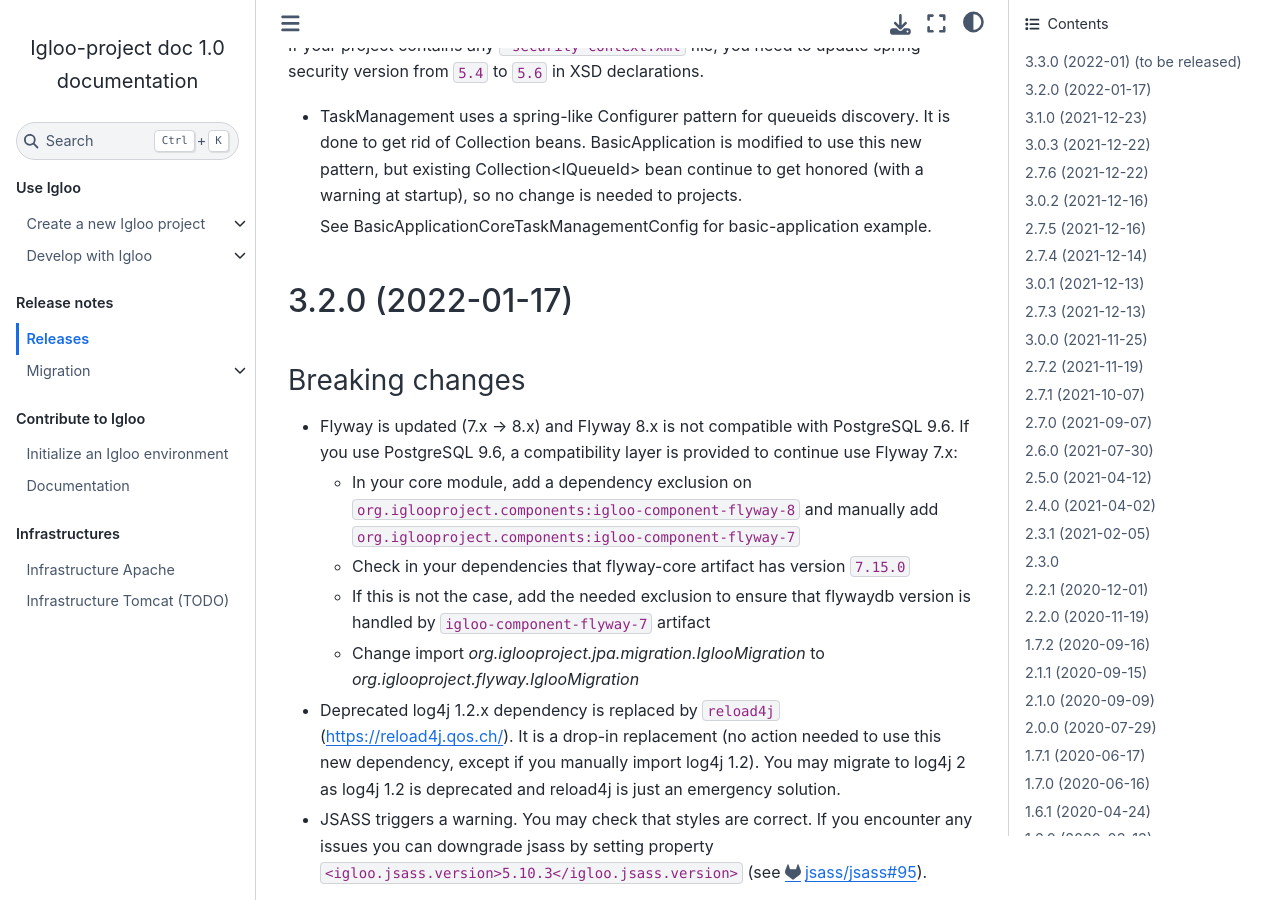
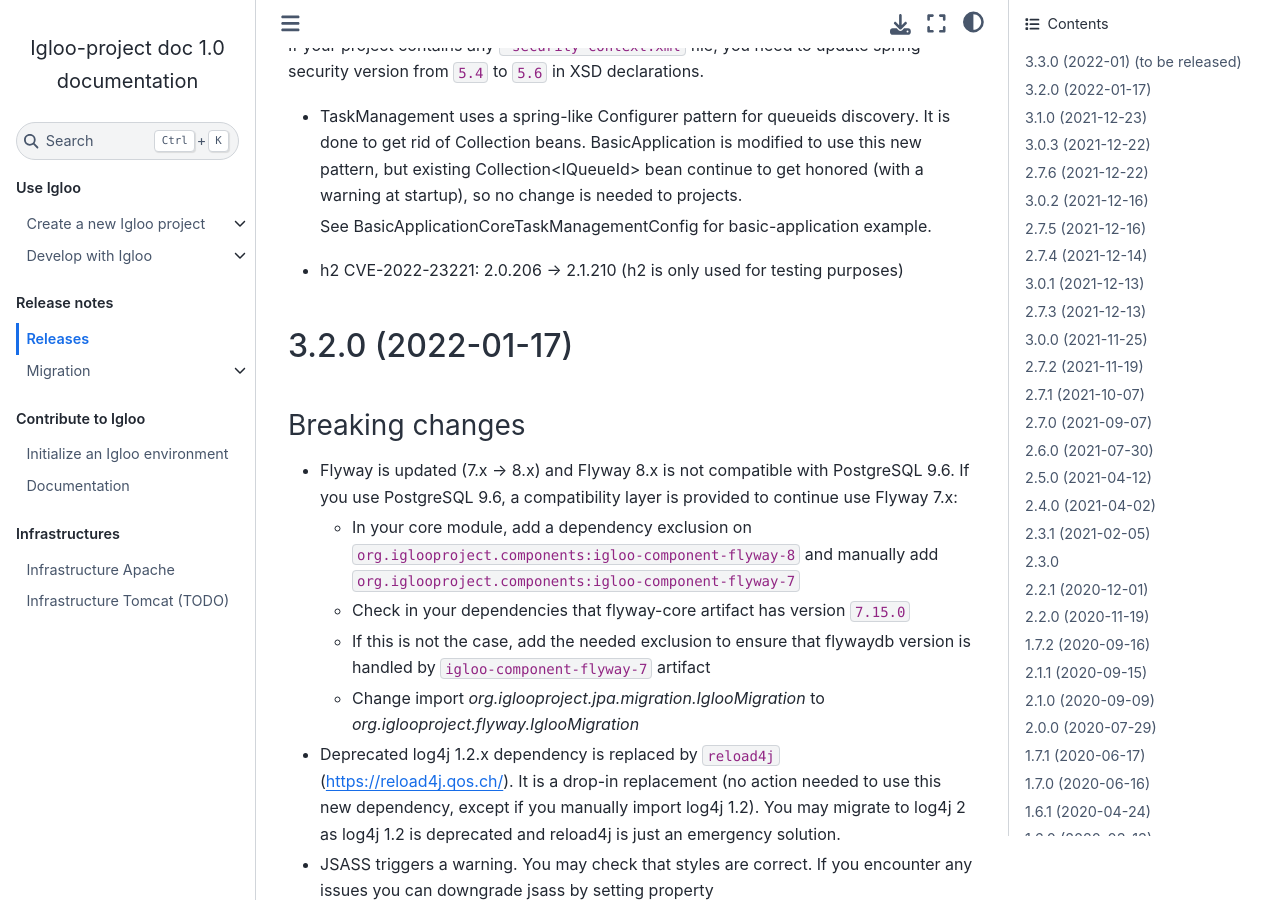
Before and after one commit to igloo-project/igloo-doc, a Sphinx documentation site: the page built from source/release-notes/releases.rst, in a window 1280 px wide and 900 px high, scrolled down 812 px. Built offline with Sphinx 7.4.7 and the Sphinx Book theme 1.1.4, drawn with Linux system fonts in a browser that asks for light colours.

Commit message:
3.3.0: h2 update

```diff
--- a/source/release-notes/releases.rst
+++ b/source/release-notes/releases.rst
@@ -44,6 +44,8 @@
   (with a warning at startup), so no change is needed to projects.
 
   See BasicApplicationCoreTaskManagementConfig for basic-application example.
+
+* h2 CVE-2022-23221: 2.0.206 -> 2.1.210 (h2 is only used for testing purposes)
 
 .. _v3.2.0:
 
```
